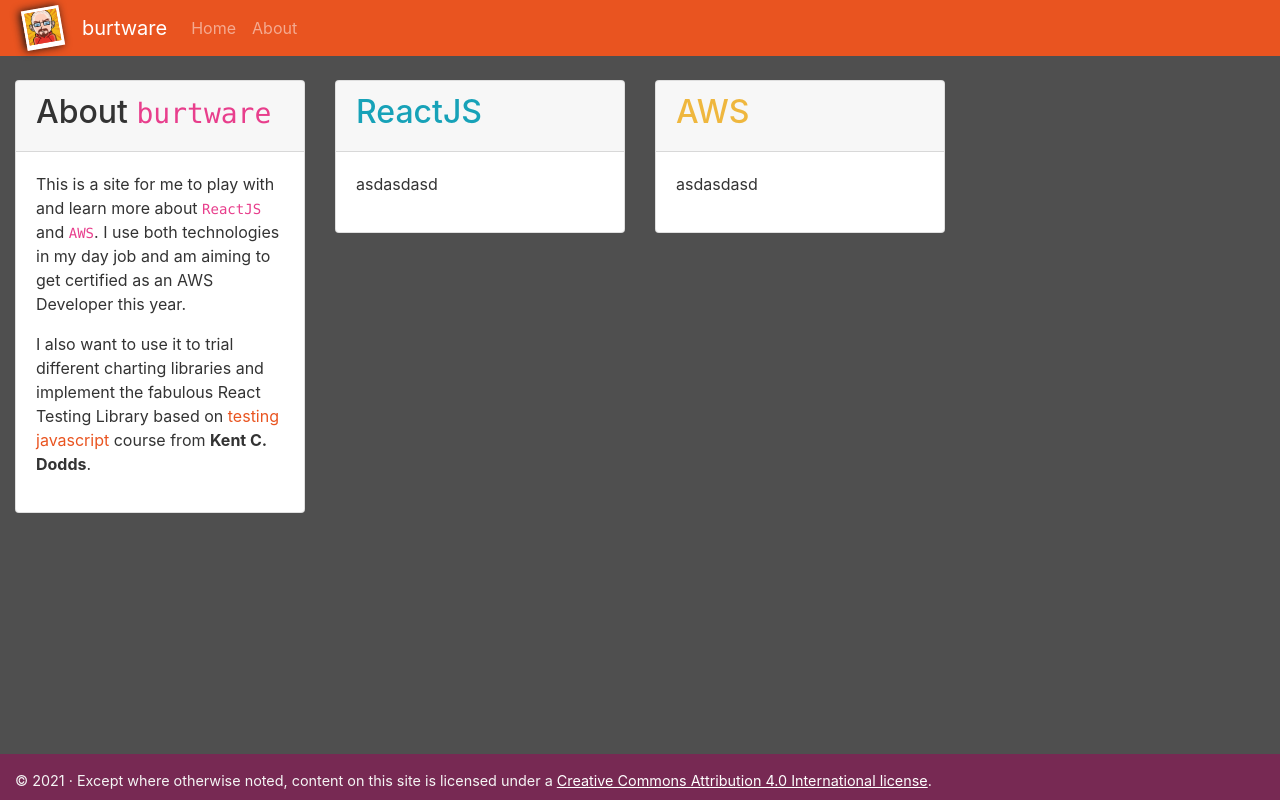
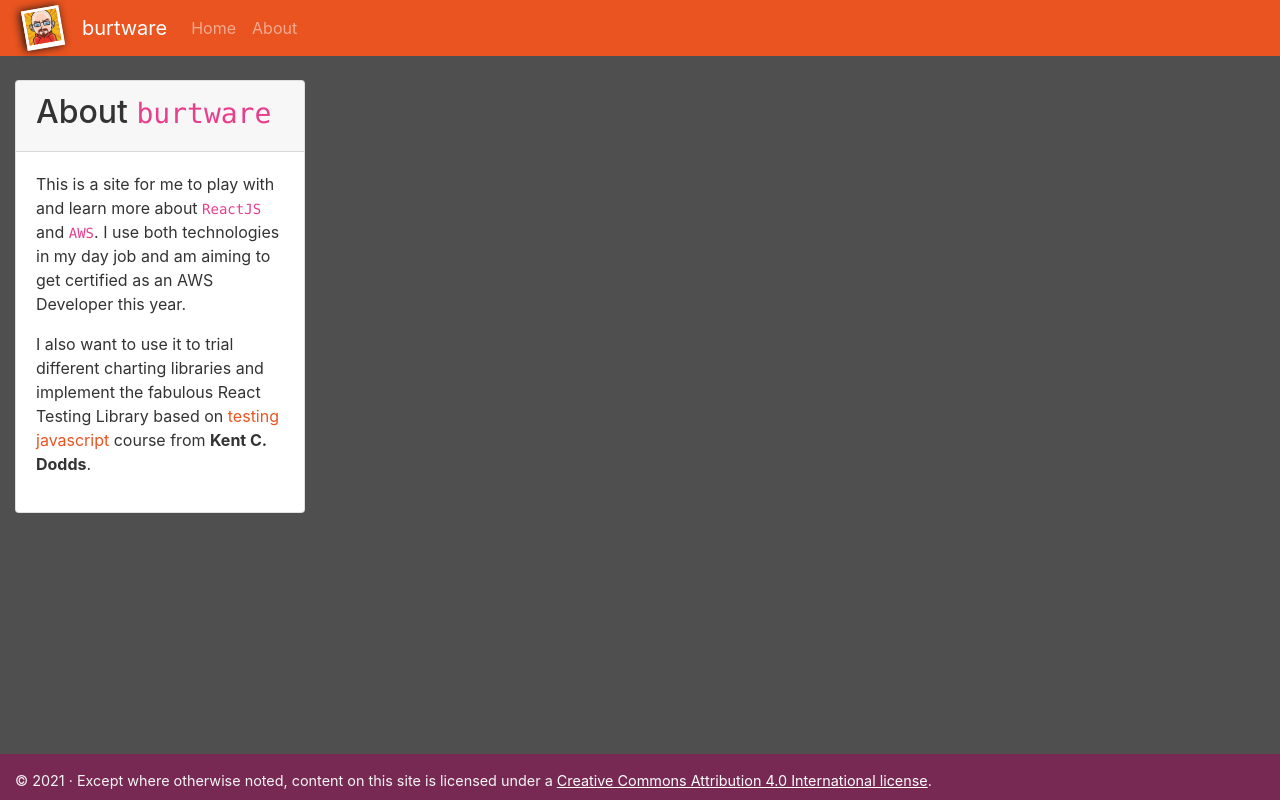
Before and after one commit to weestoater/amplifyapp, a React (Create React App) app: page /about in a window 1280 px wide. Built offline with nearby package versions, Linux system fonts and the light colour scheme.

Commit message:
clean up about page

```diff
--- a/package.json
+++ b/package.json
@@ -45,5 +45,9 @@
 			"last 1 firefox version",
 			"last 1 safari version"
 		]
+	},
+	"devDependencies": {
+		"browser-sync": "^2.26.14",
+		"browser-sync-webpack-plugin": "^2.3.0"
 	}
 }
--- a/src/components/About/About.js
+++ b/src/components/About/About.js
@@ -28,7 +28,7 @@ export function About() {
 					</div>
 				</div>
 			</div>
-			<div className="col-sm-3">
+			{/* <div className="col-sm-3">
 				<div className="card mb-3">
 					<div className="card-header">
 						<h2 className="text-info">ReactJS</h2>
@@ -47,7 +47,7 @@ export function About() {
 						<p>asdasdasd</p>
 					</div>
 				</div>
-			</div>
+			</div> */}
 		</div>
 	);
 }
```
Also changed, not shown: 2 other files (tests, documents, lock files or other folders).
